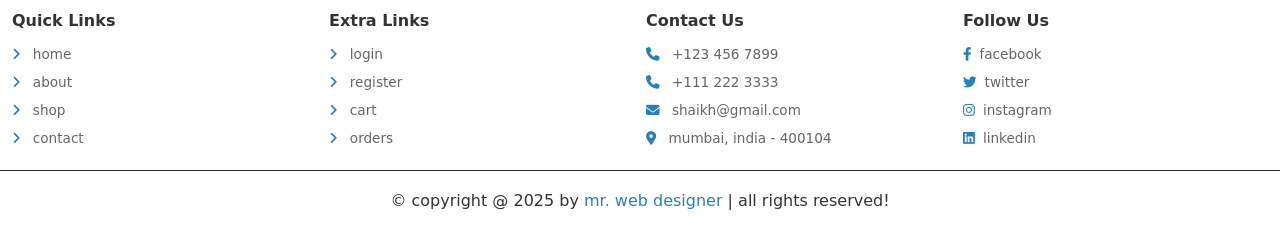
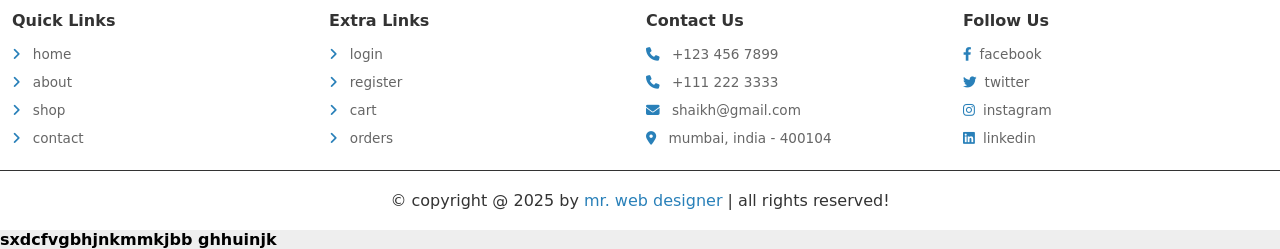
Before and after one commit to Krishnapiriyan/web_project, a PHP site: page /home.php in a window 1280 px wide. Shown: the part 1104-1353 px from the top of the page. Before the commit the page ends 1314 px from the top, so only its background shows below. Run offline with PHP 8.4, Linux system fonts and the light colour scheme; data that the repository does not hold is empty; some libraries are stand-ins or nearby versions.

Commit message:
summa ......

```diff
--- a/vk3_systems/home.php
+++ b/vk3_systems/home.php
@@ -327,5 +327,9 @@ document.querySelectorAll('.swiper').forEach(function(swiperEl){
 })();
 </script>
 
+
+<h1>sxdcfvgbhjnkmmkjbb ghhuinjk</h1>
+
+
 </body>
 </html>
```
